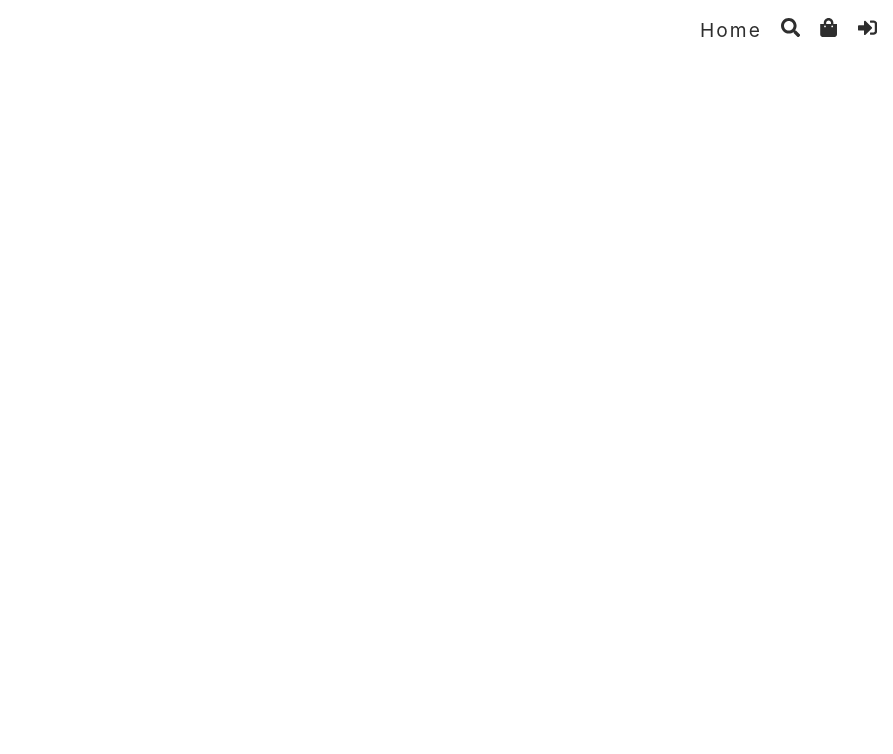
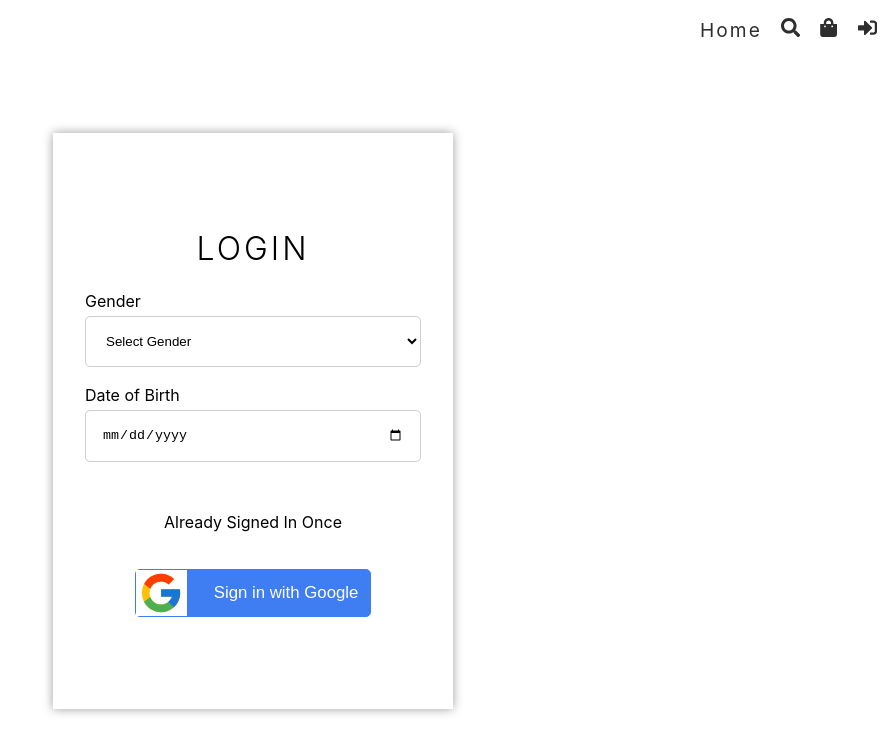
Before and after one commit to ProgramerSalar/Ecomerce-website, a React (Vite) app in the folder Frontent/: page /login in a window 1280 px wide. Before the commit this address had no page. Shown: the top 754 px of the page, without its empty margins (387-1280 px from the left). Built offline with nearby package versions, Linux system fonts and the light colour scheme.

Commit message:
login page

```diff
--- a/Frontent/src/App.tsx
+++ b/Frontent/src/App.tsx
@@ -2,6 +2,7 @@
 import { Suspense, lazy } from "react";
 import Loader from "./components/Loader";
 import Header from "./components/Header";
+import Login from "./pages/login";
 
 const Home = lazy(() => import("./pages/Home"));
 const Cart = lazy(() => import("./pages/Cart"));
@@ -43,6 +44,13 @@
           <Route path="/shipping" element={<Shipping />} />
 
           </Route>
+
+          {/* Authenticated  */}
+          <Route>
+            <Route path="/login" element={<Login/>} />
+          </Route>
+
+
           {/* admin Routes  */}
           <Route
           // element={
--- /dev/null
+++ b/Frontent/src/pages/login.tsx
@@ -0,0 +1,37 @@
+import { useState } from "react"
+import {FcGoogle} from "react-icons/fc"
+
+const Login = () => {
+
+    const [gender, setGender] = useState("")
+    const [date, setDate] = useState("")
+  return (
+    <div className="login">
+      <main>
+        <h1 className="heading">login</h1>
+        <div>
+            <label>Gender</label>
+            <select value={gender} onChange={(e) => setGender(e.target.value)}>
+                <option>Select Gender</option>
+                <option value="male">Male</option>
+                <option  value="female">Female</option>
+            </select>
+        </div>
+
+        <div>
+            <label>Date of Birth</label>
+            <input placeholder="Date of Birth"  type="date" onChange={(e) => setDate(e.target.value)}/>
+        </div>
+
+        <div>
+            <p>Already Signed In Once</p>
+            <button>
+                <FcGoogle /> <span>Sign in with Google</span>
+            </button>
+        </div>
+      </main>
+    </div>
+  )
+}
+
+export default Login
--- /dev/null
+++ b/Frontent/src/styles/_login.scss
@@ -0,0 +1,54 @@
+.login{
+
+    height: 90vh;
+    @include flex(column);
+
+    > main {
+        width: 100%;
+        height: 80%;
+        max-width: 400px;
+        padding: 2rem;
+
+        @include baseShadow;
+        @include flex(column, center, stretch);
+
+        >div {
+            width:100%;
+            @include flex(column, flex-start, stretch, 0.2rem);
+            >input, >select{
+                @include inputStyle;
+                border: 1px solid rgba(162, 162, 162, 0.53);
+                border-radius: 5px;
+                font-weight: "Segoe UI", Tohoma, Geneva, Verdana, sans-serif;
+            }
+
+            >p{
+                text-align: center;
+                margin: 2rem;
+            }
+
+            >button {
+                width: 70%;
+                margin: auto;
+                height: 3rem;
+                @include btn(unset, rgb(62, 125, 242), white);
+                @include flex;
+                border: 1px solid rgb(62, 125, 242);
+                border-radius: 5px;
+                font-size: 1.05rem;
+
+                > svg {
+                    background-color: white;
+                    width: 30%;
+                    height: 100%;
+                }
+
+                >span {
+                    width: 100%;
+                    text-align: center;
+                }
+            }
+
+        }
+    }
+}
--- a/Frontent/src/styles/app.scss
+++ b/Frontent/src/styles/app.scss
@@ -33,6 +33,8 @@
   color: rgb(0, 195, 0);
 }
 
+
+
 @import "admin-styles/mixin";
 
 @import "admin-styles/dashboard";
@@ -43,6 +45,7 @@
 @import "home";
 @import "cart.scss";
 @import "shipping";
+@import "login";
 
 
 .header {
@@ -129,6 +132,13 @@
 
 
 
+.heading {
+
+  @include heading;
+  margin: 1rem, 0;
+  text-align: center;
+
+}
 
 
 
```
